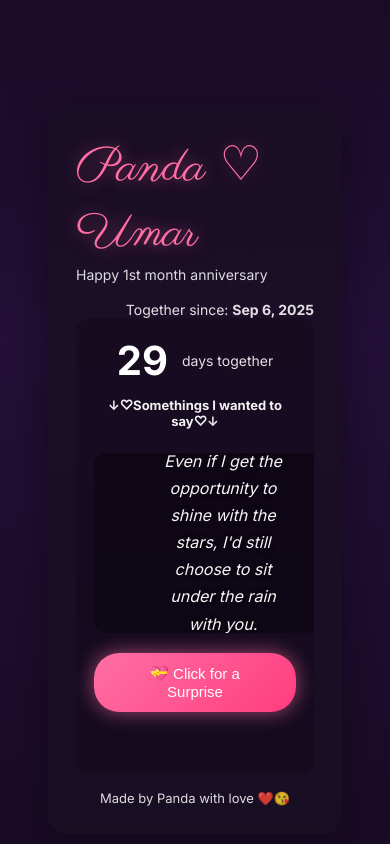
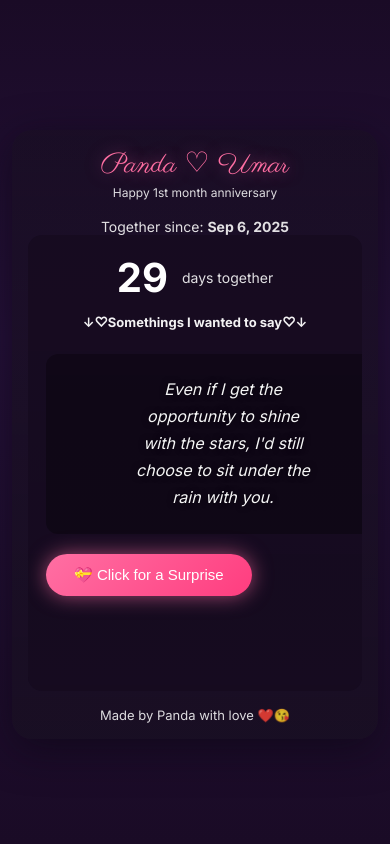
Before and after one commit to panda-umar/anniversary, a plain HTML site: page index.html in a window 390 px wide. Drawn offline with Linux system fonts and the light colour scheme.

Commit message:
Update index.html

```diff
--- a/index.html
+++ b/index.html
@@ -35,9 +35,39 @@
       overflow:hidden;
       box-shadow:0 10px 40px rgba(11,7,20,0.6);
     }
-    header{display:flex;align-items:center;gap:18px;flex-wrap:wrap;}
+    header{display:flex;align-items:center;gap:18px;flex-wrap:wrap;justify-content:center;}
     .names{font-family:Parisienne,cursive;font-size:48px;color:var(--accent);text-shadow:0 0 16px rgba(255,111,163,0.5);}
     .sub{font-size:14px;opacity:0.9}
+
+    @media (max-width:768px){
+      .wrap{padding:20px;}
+      .card{padding:20px;}
+      header{flex-direction:column;text-align:center;}
+      header > div:last-child{margin-left:0 !important;}
+      .names{font-size:36px;}
+      .sub{font-size:13px;}
+      .big{font-size:32px;}
+      .small{font-size:13px;}
+      .quotes-container{height:200px;padding:0 16px;}
+      .quote-item{font-size:14px;line-height:1.6;}
+      .love-text{font-size:60px;}
+      button#surpriseBtn{padding:10px 20px;font-size:14px;}
+    }
+
+    @media (max-width:480px){
+      .wrap{padding:12px;}
+      .card{padding:16px;}
+      .names{font-size:28px;}
+      .sub{font-size:12px;}
+      .big{font-size:28px;}
+      .small{font-size:12px;}
+      .left{padding:12px;min-height:auto;}
+      .quotes-container{height:220px;padding:0 12px;margin-top:16px;}
+      .quote-item{font-size:13px;line-height:1.5;}
+      .love-text{font-size:48px;}
+      button#surpriseBtn{padding:8px 16px;font-size:13px;margin-top:16px;}
+      .meta{font-size:11px;}
+    }
     .left{padding:18px;border-radius:14px;background:rgba(20,10,30,0.65);min-height:420px;position:relative;overflow:hidden;}
     .counter{display:flex;align-items:center;gap:14px;justify-content:center;}
     .big{font-size:40px;font-weight:700;color:#fff}
```
